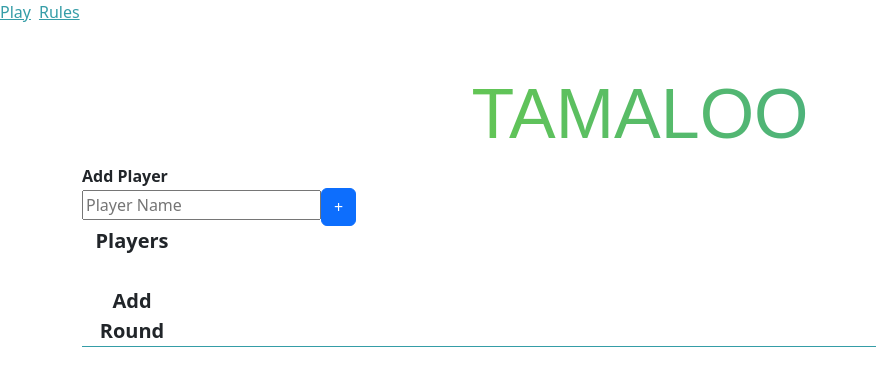
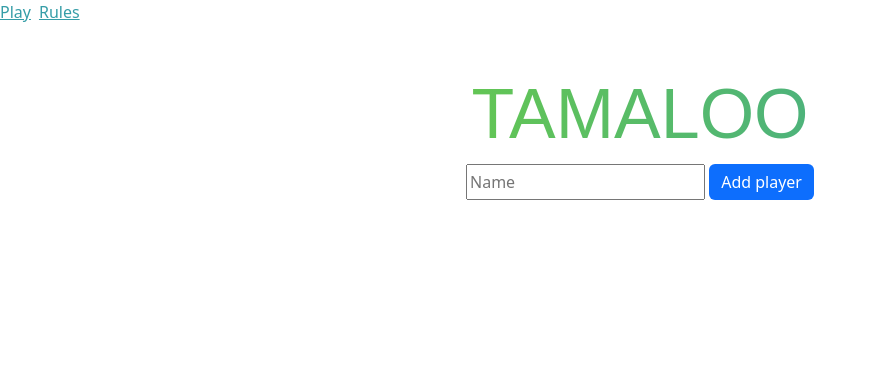
Before and after one commit to floriangraff/tamaloo, a Vue app: page / in a window 1280 px wide. Shown: the top 386 px of the page, without its empty margins (0-876 px from the left). Built offline with nearby package versions, Linux system fonts and the light colour scheme; a web font is replaced by a local one.

Commit message:
improved design

```diff
--- a/src/assets/main.css
+++ b/src/assets/main.css
@@ -21,3 +21,11 @@ h1,h2,h3 {
   font-family: 'Cherry Bomb One', sans-serif !important;
   margin-top: 10px !important;
 }
+
+.flex {
+  display: flex;
+}
+
+.flex-horizontal-center {
+  justify-content: center;
+}
--- a/src/components/AddPlayerComponent.vue
+++ b/src/components/AddPlayerComponent.vue
@@ -1,7 +1,10 @@
 <template>
-  <b>Add Player</b><br />
-  <input placeholder="Player Name" ref="input" v-model="playerName" v-on:keyup.enter="handleAddPlayer"/>
-  <button class="btn btn-primary" v-on:click="handleAddPlayer">+</button>
+  <div class="flex flex-horizontal-center">
+<!--    <div class="caption-block flex flex-horizontal-center"></div>-->
+    <input placeholder="Name" ref="input" v-model="playerName" v-on:keyup.enter="handleAddPlayer"/>
+    &nbsp;
+    <button class="btn btn-primary border-0" v-on:click="handleAddPlayer">Add player</button>
+  </div>
 </template>
 
 <script setup lang="ts">
--- a/src/components/AddRoundComponent.vue
+++ b/src/components/AddRoundComponent.vue
@@ -1,10 +1,8 @@
 <template>
   <div class="round">
-    <div class="caption-block">
-      Add Round
-    </div>
+    <div class="caption-block"></div>
     <div v-for="roundScore in roundScores" class="score-block">
-      <input v-model="roundScore.score" class="score-input" v-on:keyup.enter="addRound" type="number">
+      <input v-model="roundScore.score" class="score-input" placeholder="0" v-on:keyup.enter="addRound" type="number">
     </div>
   </div>
 </template>
@@ -22,10 +20,9 @@ const emit = defineEmits<{
 }>()
 
 function newRoundScores() {
-  let roundId = Math.floor(Math.random() * 100);
   let roundScores: Array<RoundScore> = [];
   for (let player of props.players) {
-    roundScores.push(new RoundScore(roundId, player));
+    roundScores.push(new RoundScore(nextRoundId, player));
   }
   return roundScores;
 }
@@ -41,15 +38,14 @@ let roundScores: Ref<Array<RoundScore>> = ref(newRoundScores());
 let nextRoundId = 1;
 
 function addRound() {
-  // console.log("add round", props.players)
-  // let roundScores: Array<RoundScore> = [];
-  // for (let player of props.players) {
-  //   player.addRoundScore(10);
-  //   roundScores.push(new RoundScore(roundId, player));
-  //   console.log(player.name)
-  // }
+  for (let roundScore of roundScores.value) {
+    if (Number.isNaN(roundScore.score) || roundScore.score == undefined) {
+      roundScore.score = 0;
+    }
+    console.log(roundScore.score);
+    roundScore.player.addRoundScore(roundScore.score);
+  }
   let round = new Round(nextRoundId, roundScores.value);
-  console.log("add round: ", round)
   emit("addRound", round)
   nextRoundId += 1;
   roundScores.value = newRoundScores();
@@ -58,7 +54,6 @@ function addRound() {
 
 <style scoped>
 .round {
-  border-bottom: 1px solid var(--primary-color);
   display: flex;
 }
 
--- a/src/components/GameTable.vue
+++ b/src/components/GameTable.vue
@@ -1,6 +1,6 @@
 <template>
   <AddPlayerComponent @add-player="addPlayer" />
-  <PlayerNamesComponent v-model:players="players"/>
+  <PlayerNamesComponent ref="playerNamesComponent" v-model:players="players"/>
   <RoundComponent v-for="round in rounds" v-bind:key="round.id" :round="round"/>
   <AddRoundComponent :players="players" @add-round="addRound"/>
 </template>
@@ -17,12 +17,14 @@ import AddRoundComponent from "@/components/AddRoundComponent.vue";
 
 let players: Ref<Array<Player>> = ref([]);
 let rounds: Ref<Array<Round>> = ref([]);
+const playerNamesComponent = ref(null);
 function addPlayer(player: Player): any {
   players.value.push(player);
 }
 
 function addRound(newRound: Round) {
   rounds.value.push(newRound);
+  playerNamesComponent.value.updateScores(players.value);
 }
 
 </script>
--- a/src/components/PlayerNamesComponent.vue
+++ b/src/components/PlayerNamesComponent.vue
@@ -1,9 +1,7 @@
 <template>
   <div class="player-names">
-    <div class="caption-block">
-      Players
-    </div>
-    <div v-for="player in players" class="score-block">
+    <div class="caption-block flex flex-horizontal-center"></div>
+    <div v-for="player in players" class="score-block flex-horizontal-center">
       {{player.name}}<br/>{{player.totalScore}}
     </div>
   </div>
@@ -11,7 +9,18 @@
 </template>
 
 <script setup lang="ts">
-defineProps(['players'])
+
+import Player from "@/models/Player";
+
+let props = defineProps(['players']);
+
+function updateScores(players: Array<Player>) {
+  console.log("update scores")
+  for (let player of players) {
+    console.log(player)
+  }
+}
+defineExpose({updateScores})
 </script>
 
 <style scoped>
--- a/src/components/RoundComponent.vue
+++ b/src/components/RoundComponent.vue
@@ -14,7 +14,6 @@ defineProps(['round'])
 
 <style scoped>
 .round {
-  border-bottom: 1px solid var(--primary-color);
   display: flex;
 }
 </style>
--- a/src/components/ScoreBlockComponent.vue
+++ b/src/components/ScoreBlockComponent.vue
@@ -1,5 +1,5 @@
 <template>
-  <div class="score-block">
+  <div class="score-block flex-horizontal-center">
     {{player.score}}
   </div>
 </template>
--- a/src/models/RoundScore.ts
+++ b/src/models/RoundScore.ts
@@ -1,9 +1,14 @@
 import Player from "@/models/Player";
 
 class RoundScore {
+    get player(): Player {
+        return this._player;
+    }
     score: number;
+    private _player: Player;
 
     constructor(round: number, player: Player) {
+        this._player = player;
         this.score = player.scoreOfRound(round);
     }
 }
```
